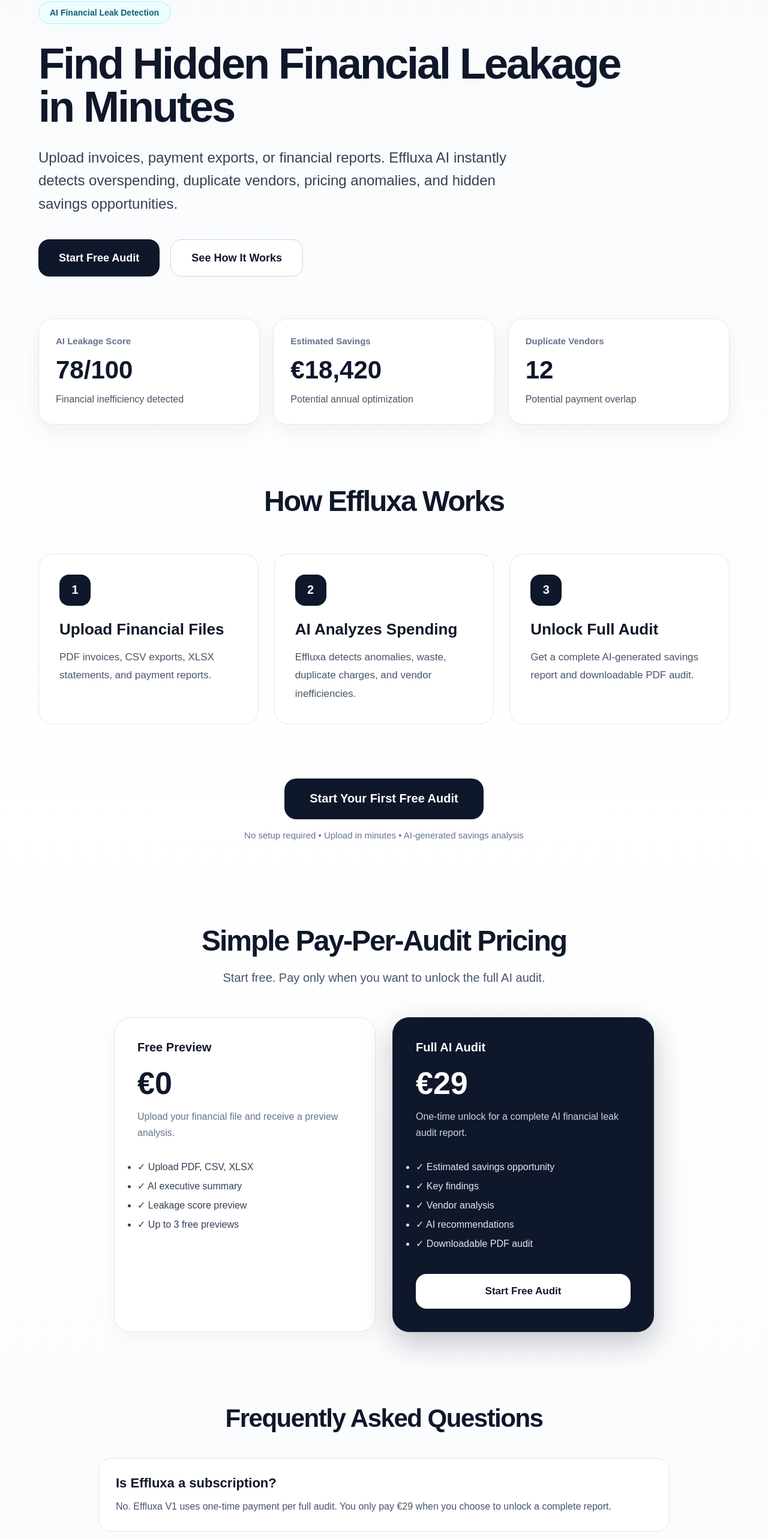
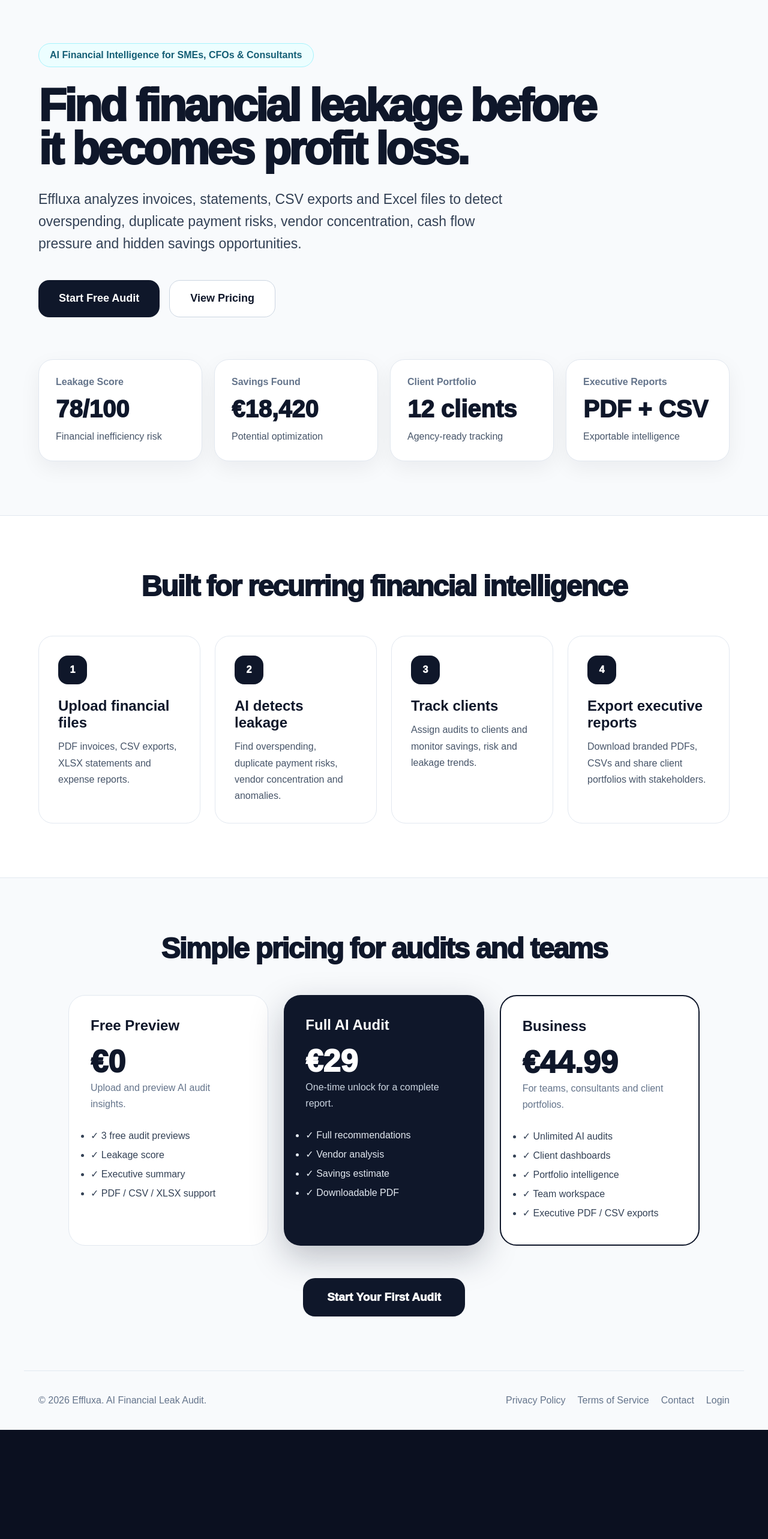
Before and after one commit to boskovasiljevic90/effluxa, a Next.js app: page / in a window 1280 px wide. Shown: the part 125-2691 px from the top of the page at 60% size. After the commit the page ends 2509 px from the top, so only its background shows below. Built offline with nearby package versions, Linux system fonts and the light colour scheme.

Commit message:
Upgrade landing page for commercial launch

```diff
--- a/src/app/page.tsx
+++ b/src/app/page.tsx
@@ -4,79 +4,47 @@ import PublicFooter from "@/components/PublicFooter";
 
 export default function HomePage() {
   return (
-    <main
-      style={{
-        minHeight: "100vh",
-        background:
-          "linear-gradient(to bottom, #f8fafc 0%, #ffffff 45%, #f8fafc 100%)",
-        color: "#0f172a",
-      }}
-    >
-      <section
-        style={{
-          maxWidth: "1200px",
-          margin: "0 auto",
-          padding: "32px 24px 70px",
-        }}
-      >
+    <main style={{ minHeight: "100vh", background: "#f8fafc", color: "#0f172a" }}>
+      <section style={{ maxWidth: "1200px", margin: "0 auto", padding: "32px 24px 90px" }}>
         <PublicHeader />
 
-        <div
-          style={{
+        <div style={{ marginTop: "70px", maxWidth: "980px" }}>
+          <div style={{
             display: "inline-flex",
-            alignItems: "center",
-            gap: "10px",
             padding: "10px 18px",
             borderRadius: "999px",
             background: "#ecfeff",
             color: "#155e75",
-            fontWeight: 700,
-            fontSize: "14px",
+            fontWeight: 800,
             border: "1px solid #a5f3fc",
-          }}
-        >
-          AI Financial Leak Detection
+          }}>
+            AI Financial Intelligence for SMEs, CFOs & Consultants
           </div>
 
-        <h1
-          style={{
-            fontSize: "72px",
-            lineHeight: 1,
-            marginTop: "30px",
-            fontWeight: 900,
-            maxWidth: "980px",
-            letterSpacing: "-3px",
-          }}
-        >
-          Find Hidden Financial Leakage in Minutes
+          <h1 style={{
+            marginTop: "28px",
+            fontSize: "76px",
+            lineHeight: 0.95,
+            letterSpacing: "-4px",
+            fontWeight: 950,
+          }}>
+            Find financial leakage before it becomes profit loss.
           </h1>
 
-        <p
-          className="landing-subtitle"
-          style={{
+          <p style={{
             marginTop: "30px",
-            fontSize: "24px",
+            fontSize: "23px",
             lineHeight: 1.6,
+            color: "#334155",
             maxWidth: "820px",
-            color: "#334155",
-          }}
-        >
-          Upload invoices, payment exports, or financial reports.
-          Effluxa AI instantly detects overspending, duplicate vendors,
-          pricing anomalies, and hidden savings opportunities.
+          }}>
+            Effluxa analyzes invoices, statements, CSV exports and Excel files to detect overspending,
+            duplicate payment risks, vendor concentration, cash flow pressure and hidden savings opportunities.
           </p>
 
-        <div
-          style={{
-            marginTop: "40px",
-            display: "flex",
-            gap: "18px",
-            flexWrap: "wrap",
-          }}
-        >
+          <div style={{ marginTop: "42px", display: "flex", gap: "16px", flexWrap: "wrap" }}>
             <Link href="/signup">
-            <button
-              style={{
+              <button style={{
                 height: "62px",
                 padding: "0 34px",
                 borderRadius: "18px",
@@ -84,17 +52,15 @@ export default function HomePage() {
                 background: "#0f172a",
                 color: "white",
                 fontSize: "18px",
-                fontWeight: 700,
+                fontWeight: 900,
                 cursor: "pointer",
-              }}
-            >
+              }}>
                 Start Free Audit
               </button>
             </Link>
 
-          <a href="#how-it-works">
-            <button
-              style={{
+            <a href="#pricing">
+              <button style={{
                 height: "62px",
                 padding: "0 34px",
                 borderRadius: "18px",
@@ -102,410 +68,149 @@ export default function HomePage() {
                 background: "white",
                 color: "#0f172a",
                 fontSize: "18px",
-                fontWeight: 700,
+                fontWeight: 900,
                 cursor: "pointer",
-              }}
-            >
-              See How It Works
+              }}>
+                View Pricing
               </button>
             </a>
           </div>
+        </div>
 
-        <div
-          style={{
+        <div style={{
           marginTop: "70px",
           display: "grid",
-            gridTemplateColumns: "repeat(auto-fit,minmax(260px,1fr))",
-            gap: "22px",
-          }}
-        >
+          gridTemplateColumns: "repeat(auto-fit,minmax(240px,1fr))",
+          gap: "20px",
+        }}>
           {[
-            {
-              title: "AI Leakage Score",
-              value: "78/100",
-              desc: "Financial inefficiency detected",
-            },
-            {
-              title: "Estimated Savings",
-              value: "€18,420",
-              desc: "Potential annual optimization",
-            },
-            {
-              title: "Duplicate Vendors",
-              value: "12",
-              desc: "Potential payment overlap",
-            },
-          ].map((card, index) => (
-            <div
-              key={index}
-              style={{
+            ["Leakage Score", "78/100", "Financial inefficiency risk"],
+            ["Savings Found", "€18,420", "Potential optimization"],
+            ["Client Portfolio", "12 clients", "Agency-ready tracking"],
+            ["Executive Reports", "PDF + CSV", "Exportable intelligence"],
+          ].map(([title, value, desc]) => (
+            <div key={title} style={{
               background: "white",
+              border: "1px solid #e2e8f0",
               borderRadius: "24px",
               padding: "28px",
-                border: "1px solid #e2e8f0",
-                boxShadow: "0 10px 30px rgba(15,23,42,0.05)",
-              }}
-            >
-              <div
-                style={{
-                  color: "#64748b",
-                  fontSize: "15px",
-                  fontWeight: 600,
-                }}
-              >
-                {card.title}
-              </div>
-
-              <div
-                style={{
-                  marginTop: "16px",
-                  fontSize: "42px",
-                  fontWeight: 900,
-                }}
-              >
-                {card.value}
-              </div>
-
-              <div
-                style={{
-                  marginTop: "12px",
-                  color: "#475569",
-                  lineHeight: 1.6,
-                }}
-              >
-                {card.desc}
-              </div>
+              boxShadow: "0 12px 35px rgba(15,23,42,0.06)",
+            }}>
+              <div style={{ color: "#64748b", fontWeight: 800 }}>{title}</div>
+              <div style={{ marginTop: "14px", fontSize: "40px", fontWeight: 950 }}>{value}</div>
+              <div style={{ marginTop: "10px", color: "#475569", lineHeight: 1.6 }}>{desc}</div>
             </div>
           ))}
         </div>
       </section>
 
-      <section
-        id="how-it-works"
-        style={{
-          maxWidth: "1200px",
-          margin: "0 auto",
-          padding: "30px 24px 120px",
-        }}
-      >
-        <h2
-          style={{
-            fontSize: "48px",
-            fontWeight: 900,
-            textAlign: "center",
-            letterSpacing: "-2px",
-          }}
-        >
-          How Effluxa Works
+      <section style={{ background: "white", borderTop: "1px solid #e2e8f0", borderBottom: "1px solid #e2e8f0" }}>
+        <div style={{ maxWidth: "1200px", margin: "0 auto", padding: "90px 24px" }}>
+          <h2 style={{ fontSize: "48px", fontWeight: 950, letterSpacing: "-2px", textAlign: "center" }}>
+            Built for recurring financial intelligence
           </h2>
 
-        <div
-          style={{
-            marginTop: "60px",
+          <div style={{
+            marginTop: "55px",
             display: "grid",
             gridTemplateColumns: "repeat(auto-fit,minmax(260px,1fr))",
-            gap: "26px",
-          }}
-        >
+            gap: "24px",
+          }}>
             {[
-            {
-              step: "1",
-              title: "Upload Financial Files",
-              desc: "PDF invoices, CSV exports, XLSX statements, and payment reports.",
-            },
-            {
-              step: "2",
-              title: "AI Analyzes Spending",
-              desc: "Effluxa detects anomalies, waste, duplicate charges, and vendor inefficiencies.",
-            },
-            {
-              step: "3",
-              title: "Unlock Full Audit",
-              desc: "Get a complete AI-generated savings report and downloadable PDF audit.",
-            },
-          ].map((item, index) => (
-            <div
-              key={index}
-              style={{
-                background: "white",
-                borderRadius: "24px",
-                padding: "34px",
-                border: "1px solid #e2e8f0",
-              }}
-            >
-              <div
-                style={{
-                  width: "52px",
-                  height: "52px",
+              ["Upload financial files", "PDF invoices, CSV exports, XLSX statements and expense reports."],
+              ["AI detects leakage", "Find overspending, duplicate payment risks, vendor concentration and anomalies."],
+              ["Track clients", "Assign audits to clients and monitor savings, risk and leakage trends."],
+              ["Export executive reports", "Download branded PDFs, CSVs and share client portfolios with stakeholders."],
+            ].map(([title, desc], i) => (
+              <div key={title} style={{ border: "1px solid #e2e8f0", borderRadius: "24px", padding: "32px" }}>
+                <div style={{
+                  width: "48px",
+                  height: "48px",
                   borderRadius: "16px",
                   background: "#0f172a",
                   color: "white",
                   display: "flex",
                   alignItems: "center",
                   justifyContent: "center",
-                  fontWeight: 800,
-                  fontSize: "20px",
-                }}
-              >
-                {item.step}
+                  fontWeight: 950,
+                }}>
+                  {i + 1}
                 </div>
-
-              <h3
-                style={{
-                  marginTop: "24px",
-                  fontSize: "26px",
-                  fontWeight: 800,
-                }}
-              >
-                {item.title}
-              </h3>
-
-              <p
-                style={{
-                  marginTop: "16px",
-                  color: "#475569",
-                  lineHeight: 1.8,
-                  fontSize: "17px",
-                }}
-              >
-                {item.desc}
-              </p>
+                <h3 style={{ marginTop: "22px", fontSize: "24px", fontWeight: 900 }}>{title}</h3>
+                <p style={{ marginTop: "12px", color: "#475569", lineHeight: 1.7 }}>{desc}</p>
               </div>
             ))}
           </div>
+        </div>
+      </section>
 
-        <div
-          style={{
-            marginTop: "90px",
-            textAlign: "center",
-          }}
-        >
+      <section id="pricing" style={{ maxWidth: "1100px", margin: "0 auto", padding: "90px 24px" }}>
+        <h2 style={{ fontSize: "48px", fontWeight: 950, letterSpacing: "-2px", textAlign: "center" }}>
+          Simple pricing for audits and teams
+        </h2>
+
+        <div style={{
+          marginTop: "50px",
+          display: "grid",
+          gridTemplateColumns: "repeat(auto-fit,minmax(280px,1fr))",
+          gap: "26px",
+        }}>
+          <div style={{ background: "white", border: "1px solid #e2e8f0", borderRadius: "28px", padding: "36px" }}>
+            <h3 style={{ fontSize: "24px", fontWeight: 900 }}>Free Preview</h3>
+            <div style={{ marginTop: "16px", fontSize: "52px", fontWeight: 950 }}>€0</div>
+            <p style={{ color: "#64748b", lineHeight: 1.7 }}>Upload and preview AI audit insights.</p>
+            <ul style={{ marginTop: "24px", lineHeight: 2, color: "#334155" }}>
+              <li>✓ 3 free audit previews</li>
+              <li>✓ Leakage score</li>
+              <li>✓ Executive summary</li>
+              <li>✓ PDF / CSV / XLSX support</li>
+            </ul>
+          </div>
+
+          <div style={{ background: "#0f172a", color: "white", borderRadius: "28px", padding: "36px", boxShadow: "0 20px 55px rgba(15,23,42,0.25)" }}>
+            <h3 style={{ fontSize: "24px", fontWeight: 900 }}>Full AI Audit</h3>
+            <div style={{ marginTop: "16px", fontSize: "52px", fontWeight: 950 }}>€29</div>
+            <p style={{ color: "#cbd5e1", lineHeight: 1.7 }}>One-time unlock for a complete report.</p>
+            <ul style={{ marginTop: "24px", lineHeight: 2, color: "#e2e8f0" }}>
+              <li>✓ Full recommendations</li>
+              <li>✓ Vendor analysis</li>
+              <li>✓ Savings estimate</li>
+              <li>✓ Downloadable PDF</li>
+            </ul>
+          </div>
+
+          <div style={{ background: "white", border: "2px solid #0f172a", borderRadius: "28px", padding: "36px" }}>
+            <h3 style={{ fontSize: "24px", fontWeight: 900 }}>Business</h3>
+            <div style={{ marginTop: "16px", fontSize: "52px", fontWeight: 950 }}>€44.99</div>
+            <p style={{ color: "#64748b", lineHeight: 1.7 }}>For teams, consultants and client portfolios.</p>
+            <ul style={{ marginTop: "24px", lineHeight: 2, color: "#334155" }}>
+              <li>✓ Unlimited AI audits</li>
+              <li>✓ Client dashboards</li>
+              <li>✓ Portfolio intelligence</li>
+              <li>✓ Team workspace</li>
+              <li>✓ Executive PDF / CSV exports</li>
+            </ul>
+          </div>
+        </div>
+
+        <div style={{ textAlign: "center", marginTop: "54px" }}>
           <Link href="/signup">
-            <button
-              style={{
-                height: "68px",
-                padding: "0 42px",
+            <button style={{
+              height: "64px",
+              padding: "0 40px",
               borderRadius: "20px",
               border: "none",
               background: "#0f172a",
               color: "white",
-                fontSize: "20px",
-                fontWeight: 800,
+              fontSize: "19px",
+              fontWeight: 950,
               cursor: "pointer",
-              }}
-            >
-              Start Your First Free Audit
+            }}>
+              Start Your First Audit
             </button>
           </Link>
-
-          <p
-            style={{
-              marginTop: "18px",
-              color: "#64748b",
-              fontSize: "15px",
-            }}
-          >
-            No setup required • Upload in minutes • AI-generated savings analysis
-          </p>
         </div>
       </section>
-
-
-      <section
-        id="pricing"
-        style={{
-          maxWidth: "1200px",
-          margin: "0 auto",
-          padding: "20px 24px 120px",
-        }}
-      >
-        <div style={{ textAlign: "center", marginBottom: "50px" }}>
-          <h2
-            style={{
-              fontSize: "48px",
-              fontWeight: 900,
-              letterSpacing: "-2px",
-              color: "#0f172a",
-            }}
-          >
-            Simple Pay-Per-Audit Pricing
-          </h2>
-
-          <p
-            style={{
-              marginTop: "18px",
-              color: "#475569",
-              fontSize: "20px",
-              lineHeight: 1.6,
-            }}
-          >
-            Start free. Pay only when you want to unlock the full AI audit.
-          </p>
-        </div>
-
-        <div
-          style={{
-            display: "grid",
-            gridTemplateColumns: "repeat(auto-fit,minmax(280px,1fr))",
-            gap: "28px",
-            maxWidth: "900px",
-            margin: "0 auto",
-          }}
-        >
-          <div
-            style={{
-              background: "white",
-              border: "1px solid #e2e8f0",
-              borderRadius: "28px",
-              padding: "38px",
-              boxShadow: "0 10px 30px rgba(15,23,42,0.04)",
-            }}
-          >
-            <div style={{ fontSize: "20px", fontWeight: 800 }}>
-              Free Preview
-            </div>
-
-            <div
-              style={{
-                fontSize: "52px",
-                fontWeight: 900,
-                marginTop: "18px",
-              }}
-            >
-              €0
-            </div>
-
-            <p style={{ color: "#64748b", marginTop: "12px", lineHeight: 1.7 }}>
-              Upload your financial file and receive a preview analysis.
-            </p>
-
-            <ul style={{ marginTop: "28px", lineHeight: 2, color: "#334155" }}>
-              <li>✓ Upload PDF, CSV, XLSX</li>
-              <li>✓ AI executive summary</li>
-              <li>✓ Leakage score preview</li>
-              <li>✓ Up to 3 free previews</li>
-            </ul>
-          </div>
-
-          <div
-            style={{
-              background: "#0f172a",
-              color: "white",
-              borderRadius: "28px",
-              padding: "38px",
-              boxShadow: "0 18px 50px rgba(15,23,42,0.25)",
-              border: "1px solid #1e293b",
-            }}
-          >
-            <div style={{ fontSize: "20px", fontWeight: 800 }}>
-              Full AI Audit
-            </div>
-
-            <div
-              style={{
-                fontSize: "52px",
-                fontWeight: 900,
-                marginTop: "18px",
-              }}
-            >
-              €29
-            </div>
-
-            <p style={{ color: "#cbd5e1", marginTop: "12px", lineHeight: 1.7 }}>
-              One-time unlock for a complete AI financial leak audit report.
-            </p>
-
-            <ul style={{ marginTop: "28px", lineHeight: 2, color: "#e2e8f0" }}>
-              <li>✓ Estimated savings opportunity</li>
-              <li>✓ Key findings</li>
-              <li>✓ Vendor analysis</li>
-              <li>✓ AI recommendations</li>
-              <li>✓ Downloadable PDF audit</li>
-            </ul>
-
-            <a href="/signup">
-              <button
-                style={{
-                  marginTop: "34px",
-                  width: "100%",
-                  height: "58px",
-                  borderRadius: "18px",
-                  border: "none",
-                  background: "white",
-                  color: "#0f172a",
-                  fontWeight: 900,
-                  fontSize: "17px",
-                  cursor: "pointer",
-                }}
-              >
-                Start Free Audit
-              </button>
-            </a>
-          </div>
-        </div>
-      </section>
-
-      <section
-        style={{
-          maxWidth: "1000px",
-          margin: "0 auto",
-          padding: "0 24px 120px",
-        }}
-      >
-        <h2
-          style={{
-            fontSize: "42px",
-            fontWeight: 900,
-            letterSpacing: "-1.5px",
-            textAlign: "center",
-            color: "#0f172a",
-            marginBottom: "42px",
-          }}
-        >
-          Frequently Asked Questions
-        </h2>
-
-        <div style={{ display: "grid", gap: "18px" }}>
-          {[
-            {
-              q: "Is Effluxa a subscription?",
-              a: "No. Effluxa V1 uses one-time payment per full audit. You only pay €29 when you choose to unlock a complete report."
-            },
-            {
-              q: "What files can I upload?",
-              a: "Effluxa supports PDF, CSV, XLSX, and XLS financial files such as invoices, statements, exports, and expense reports."
-            },
-            {
-              q: "Is this financial advice?",
-              a: "No. Effluxa provides AI-generated informational analysis. It is not financial, tax, legal, accounting, or investment advice."
-            },
-            {
-              q: "Do I need accounting software integration?",
-              a: "No. Effluxa is designed for fast upload-based analysis without complex setup or integrations."
-            }
-          ].map((item, index) => (
-            <div
-              key={index}
-              style={{
-                background: "white",
-                border: "1px solid #e2e8f0",
-                borderRadius: "22px",
-                padding: "28px",
-              }}
-            >
-              <h3 style={{ fontSize: "22px", fontWeight: 800 }}>
-                {item.q}
-              </h3>
-
-              <p style={{ marginTop: "12px", color: "#475569", lineHeight: 1.7 }}>
-                {item.a}
-              </p>
-            </div>
-          ))}
-        </div>
-      </section>
-
-
 
       <PublicFooter />
     </main>
```
Lines whose indentation alone changed are shown as unchanged.
